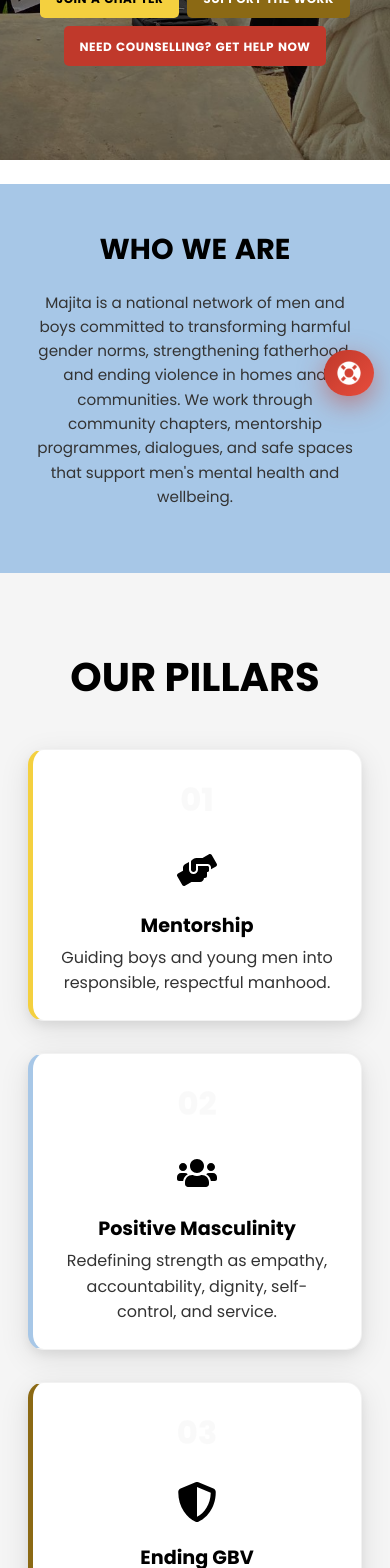
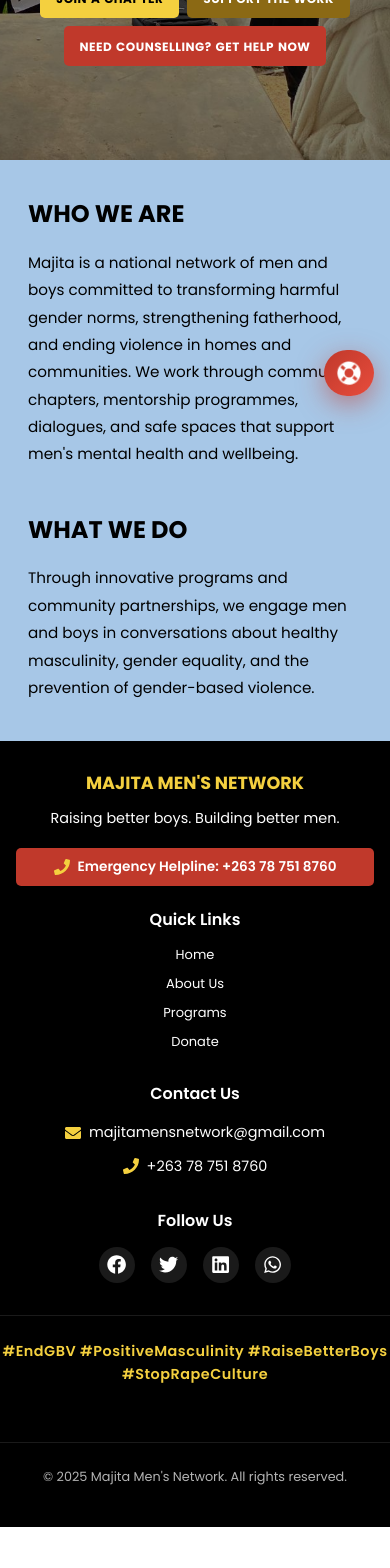
Before and after one commit to Leeroy-Brown01/majitamensnetwork, a React (Vite) app: page / in a window 390 px wide. Shown: the part 432-2000 px from the top of the page. After the commit the page ends 1959 px from the top, so only its background shows below. Built offline with nearby package versions, Linux system fonts and the light colour scheme.

Commit message:
Splited Home who and what we do, removed pillars and replaced core values

```diff
--- a/src/pages/About.tsx
+++ b/src/pages/About.tsx
@@ -36,28 +36,24 @@
             <h2>Our Core Values</h2>
             <div className="values-grid">
               <div className="value-item">
-                <h3>Respect and Dignity</h3>
-                <p>We honor the dignity and worth of every individual</p>
+                <h3>1. Human Dignity and Respect</h3>
+                <p>We uphold the inherent dignity, worth, and voice of every person in all our actions and relationships.</p>
               </div>
               <div className="value-item">
-                <h3>Non-Violence</h3>
-                <p>We commit to peaceful resolution and reject all forms of violence</p>
+                <h3>2. Peace and Non-Violence</h3>
+                <p>We promote peaceful, respectful relationships and actively reject all forms of violence, abuse, and harmful practices.</p>
               </div>
               <div className="value-item">
-                <h3>Accountability</h3>
-                <p>We take responsibility for our actions and their impact</p>
+                <h3>3. Integrity and Accountability</h3>
+                <p>We act with honesty, take responsibility for our actions, and remain accountable to the communities we serve.</p>
               </div>
               <div className="value-item">
-                <h3>Gender Equality</h3>
-                <p>We actively promote justice and equality for all genders</p>
+                <h3>4. Gender Justice and Equality</h3>
+                <p>We champion fairness, equal rights, and opportunities for all genders, and work to transform harmful norms and systems.</p>
               </div>
               <div className="value-item">
-                <h3>Community Participation</h3>
-                <p>We believe in collective action and grassroots engagement</p>
-              </div>
-              <div className="value-item">
-                <h3>Positive Masculinity</h3>
-                <p>We redefine strength as empathy, service, and self-control</p>
+                <h3>5. Positive Masculinity and Partnership</h3>
+                <p>We engage men and boys as responsible partners and allies in advancing gender equality and ending discrimination.</p>
               </div>
             </div>
           </div>
--- a/src/pages/Chapters.tsx
+++ b/src/pages/Chapters.tsx
@@ -55,7 +55,7 @@
           <div className="chapters-intro">
             <h2>How Chapters Work</h2>
             <p>
-              Chapters are the grassroots structure of Majita. Paid-up members meet regularly for:
+              <b>Click the Buttons</b>: Chapters are the grassroots structure of Majita. Paid-up members meet regularly for:
             </p>
             <div className="chapter-activities-buttons">
               {ACTIVITY_KEYS.map((key) => (
--- a/src/pages/Home.css
+++ b/src/pages/Home.css
@@ -107,175 +107,39 @@
   background-color: #a83229;
 }
 
-/* Who We Are Section - Baby Blue */
-.who-we-are-section {
+/* Who We Are & What We Do - Side by Side (Aside) */
+.who-what-aside {
+  padding: 4rem 2rem;
   background-color: var(--color-baby-blue);
-  padding: 4rem 0;
-  text-align: center;
 }
 
-.who-we-are-section h2 {
-  color: var(--color-black);
-  font-size: 2.5rem;
-  font-weight: 700;
+.who-what-container {
+  display: grid;
+  grid-template-columns: 1fr 1fr;
+  gap: 3rem;
+  align-items: start;
+  max-width: 1100px;
+  margin: 0 auto;
 }
 
-/* What We Do Section - With Floating Cards */
-.what-we-do-section {
-  background-color: #f5f5f5;
-  padding: 5rem 0;
+.who-what-card {
+  padding: 0;
 }
 
-.section-title {
-  text-align: center;
-  font-size: 2.5rem;
+.who-what-card h2 {
+  color: var(--color-black);
+  font-size: 2rem;
   font-weight: 700;
-  margin-bottom: 3rem;
-  color: var(--color-black);
+  margin-bottom: 1.25rem;
+  text-align: left;
 }
 
-.pillars-list {
-  display: flex;
-  flex-direction: column;
-  gap: 2rem;
-  max-width: 850px;
-  margin: 2rem auto 0;
-  padding: 0 1rem;
-}
-
-.pillar-card-float {
-  display: flex;
-  align-items: center;
-  gap: 1.5rem;
-  background-color: #ffffff;
-  border-radius: 16px;
-  padding: 2rem 2.5rem;
-  box-shadow: 0 8px 30px rgba(0, 0, 0, 0.1), 0 4px 10px rgba(0, 0, 0, 0.06);
-  transition: all 0.3s ease;
-  position: relative;
-  border: 1px solid rgba(0, 0, 0, 0.05);
-  border-left: 5px solid var(--color-yellow);
-}
-
-.pillar-card-float:hover {
-  transform: translateY(-8px) translateX(5px);
-  box-shadow: 0 20px 50px rgba(0, 0, 0, 0.18);
-}
-
-.pillar-card-float:nth-child(2) {
-  border-left-color: var(--color-baby-blue);
-}
-
-.pillar-card-float:nth-child(3) {
-  border-left-color: var(--color-brown);
-}
-
-.pillar-number {
-  font-size: 2.5rem;
-  font-weight: 800;
-  color: var(--color-light-gray);
-  opacity: 0.5;
-  min-width: 60px;
-}
-
-.pillar-icon {
-  font-size: 2.5rem;
+.who-what-card p {
   color: var(--color-black);
-  min-width: 60px;
-  display: flex;
-  align-items: center;
-  justify-content: center;
-}
-
-.pillar-content {
-  flex: 1;
-}
-
-.pillar-content h3 {
-  color: var(--color-black);
-  font-size: 1.4rem;
-  font-weight: 700;
-  margin-bottom: 0.5rem;
-}
-
-.pillar-content p {
-  color: var(--color-dark-gray);
-  font-size: 1rem;
-  line-height: 1.6;
+  font-size: 1.05rem;
+  line-height: 1.8;
   margin: 0;
-}
-
-/* Featured Sections */
-.featured-sections {
-  background-color: var(--color-light-gray);
-  padding: 4rem 0;
-}
-
-.featured-grid {
-  display: grid;
-  grid-template-columns: repeat(auto-fit, minmax(300px, 1fr));
-  gap: 2rem;
-}
-
-.featured-card {
-  background-color: var(--color-white);
-  padding: 2.5rem;
-  border-radius: 10px;
-  box-shadow: 0 4px 15px rgba(0, 0, 0, 0.1);
-  transition: transform 0.3s ease;
-}
-
-.featured-card:hover {
-  transform: translateY(-5px);
-  box-shadow: 0 8px 25px rgba(0, 0, 0, 0.15);
-}
-
-.featured-card h3 {
-  color: var(--color-black);
-  font-size: 1.8rem;
-  font-weight: 700;
-  margin-bottom: 1rem;
-}
-
-.featured-card p {
-  color: var(--color-dark-gray);
-  font-size: 1.1rem;
-  line-height: 1.7;
-  margin-bottom: 1.5rem;
-}
-
-.featured-link {
-  color: var(--color-brown);
-  font-weight: 600;
-  font-size: 1.1rem;
-  text-decoration: none;
-  transition: color 0.3s ease;
-}
-
-.featured-link:hover {
-  color: var(--color-black);
-}
-
-/* What We Do Title Section - Blue */
-.what-we-do-title-section {
-  background-color: var(--color-light-blue);
-  padding: 4rem 0;
-  text-align: center;
-}
-
-.what-we-do-title-section h2 {
-  color: var(--color-black);
-  font-size: 2.5rem;
-  font-weight: 700;
-  margin-bottom: 1.5rem;
-}
-
-.what-we-do-title-section p {
-  color: var(--color-black);
-  font-size: 1.1rem;
-  line-height: 1.8;
-  max-width: 900px;
-  margin: 0 auto 2rem;
+  text-align: left;
 }
 
 @media screen and (max-width: 768px) {
@@ -294,31 +158,13 @@
     word-spacing: 0.05rem;
   }
 
-  .who-we-are-section {
-    padding: 3rem 1rem;
-    margin-top: 1rem;
-    position: relative;
-    z-index: 1;
+  .who-what-container {
+    grid-template-columns: 1fr;
   }
 
-  .who-we-are-section h2,
-  .what-we-do-title-section h2 {
-    font-size: 2rem;
+  .who-what-card h2 {
+    font-size: 1.75rem;
   }
-
-  .who-we-are-section p,
-  .what-we-do-title-section p {
-    font-size: 1rem;
-  }
-
-  .pillars-list {
-    padding: 0 1rem;
-  }
-
-  .pillar-card-float {
-    padding: 1.5rem;
-  }
-
 }
 
 @media screen and (max-width: 480px) {
@@ -354,44 +200,15 @@
     white-space: nowrap;
   }
 
-  .pillar-card-float {
-    flex-direction: column;
-    text-align: center;
-    padding: 1.5rem;
+  .who-what-aside {
+    padding: 2.5rem 1rem;
   }
 
-  .pillar-number {
-    font-size: 2rem;
+  .who-what-card h2 {
+    font-size: 1.5rem;
   }
 
-  .pillar-content h3 {
-    font-size: 1.2rem;
-  }
-
-  .featured-card {
-    padding: 1.5rem;
-  }
-
-  .featured-card h3 {
-    font-size: 1.4rem;
-  }
-
-  .who-we-are-section {
-    padding: 3rem 1rem;
-    margin-top: 1.5rem;
-    position: relative;
-    z-index: 1;
-  }
-
-  .who-we-are-section h2 {
-    font-size: 1.8rem;
-    margin-bottom: 1.5rem;
-    word-spacing: 0.1rem;
-  }
-
-  .who-we-are-section p {
+  .who-what-card p {
     font-size: 0.95rem;
-    padding: 0 0.5rem;
-    line-height: 1.6;
   }
 }
--- a/src/pages/Home.tsx
+++ b/src/pages/Home.tsx
@@ -1,4 +1,3 @@
-import { FaHandsHelping, FaUsers, FaShieldAlt } from 'react-icons/fa';
 import { Link } from 'react-router-dom';
 import './Home.css';
 
@@ -22,74 +21,24 @@
         </div>
       </section>
 
-      {/* Who We Are Section - Baby Blue */}
-      <section className="who-we-are-section">
-        <div className="container">
+      {/* Who We Are & What We Do - Side by Side */}
+      <section className="who-what-aside">
+        <div className="container who-what-container">
+          <aside className="who-what-card who-what-left">
             <h2>WHO WE ARE</h2>
             <p>
               Majita is a national network of men and boys committed to transforming harmful gender norms,
               strengthening fatherhood, and ending violence in homes and communities. We work through community
               chapters, mentorship programmes, dialogues, and safe spaces that support men's mental health and wellbeing.
             </p>
-        </div>
-      </section>
-
-      {/* What We Do Section - White with Icons */}
-      {/* What We Do Section - White with Icons */}
-      <section className="what-we-do-section">
-        <div className="container">
-          <h2 className="section-title">OUR PILLARS</h2>
-          <div className="pillars-list">
-            <div className="pillar-card-float">
-              <div className="pillar-number">01</div>
-              <div className="pillar-icon">
-                <FaHandsHelping />
-              </div>
-              <div className="pillar-content">
-                <h3>Mentorship</h3>
-                <p>
-                  Guiding boys and young men into responsible, respectful manhood.
-                </p>
-              </div>
-            </div>
-
-            <div className="pillar-card-float">
-              <div className="pillar-number">02</div>
-              <div className="pillar-icon">
-                <FaUsers />
-              </div>
-              <div className="pillar-content">
-                <h3>Positive Masculinity</h3>
-                <p>
-                  Redefining strength as empathy, accountability, dignity, self-control, and service.
-                </p>
-              </div>
-            </div>
-
-            <div className="pillar-card-float">
-              <div className="pillar-number">03</div>
-              <div className="pillar-icon">
-                <FaShieldAlt />
-              </div>
-              <div className="pillar-content">
-                <h3>Ending GBV</h3>
-                <p>
-                  Mobilising men as allies to prevent violence and promote safety in homes and communities.
-                </p>
-              </div>
-            </div>
-          </div>
-        </div>
-      </section>
-
-      {/* What We Do Title Section - Blue */}
-      <section className="what-we-do-title-section">
-        <div className="container">
+          </aside>
+          <aside className="who-what-card who-what-right">
             <h2>WHAT WE DO</h2>
             <p>
               Through innovative programs and community partnerships, we engage men and boys in conversations
               about healthy masculinity, gender equality, and the prevention of gender-based violence.
             </p>
+          </aside>
         </div>
       </section>
     </div>
--- a/src/pages/Programmes.tsx
+++ b/src/pages/Programmes.tsx
@@ -49,7 +49,7 @@
               <div className="programme-icon">
                 <FaChalkboardTeacher />
               </div>
-              <h3>School Mentorship Programme</h3>
+              <h3>School-based Mentorship Programme</h3>
               <p>
                 We work with secondary schools to mentor adolescent boys through weekly sessions.
                 Our mentors guide young men on:
@@ -137,7 +137,7 @@
               <div className="programme-icon">
                 <FaBuilding />
               </div>
-              <h3>Engaging Companies and Cooperates</h3>
+              <h3>Cooperate Engagement and Partnerships</h3>
               <p>
                 We partner with businesses and cooperatives to embed positive masculinity, gender equality,
                 and GBV prevention in the workplace. Our corporate engagement includes:
```
Lines whose indentation alone changed are shown as unchanged.
